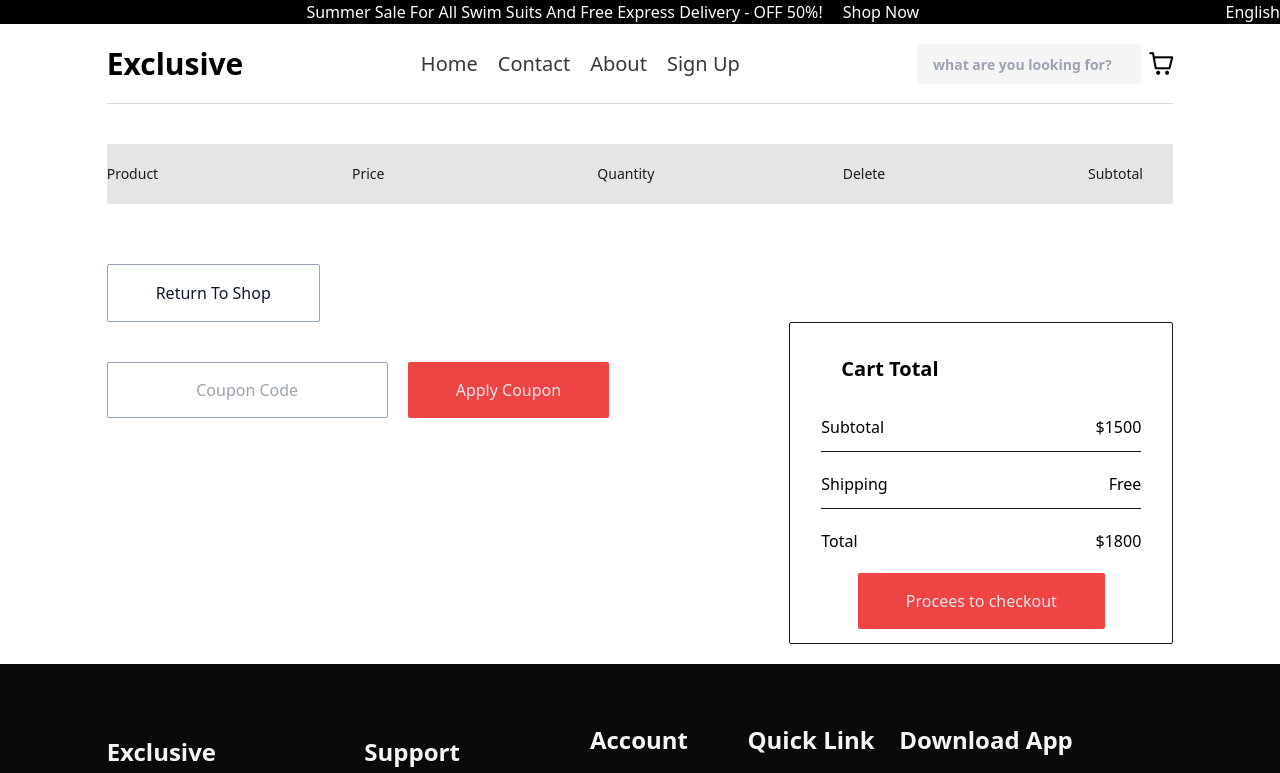
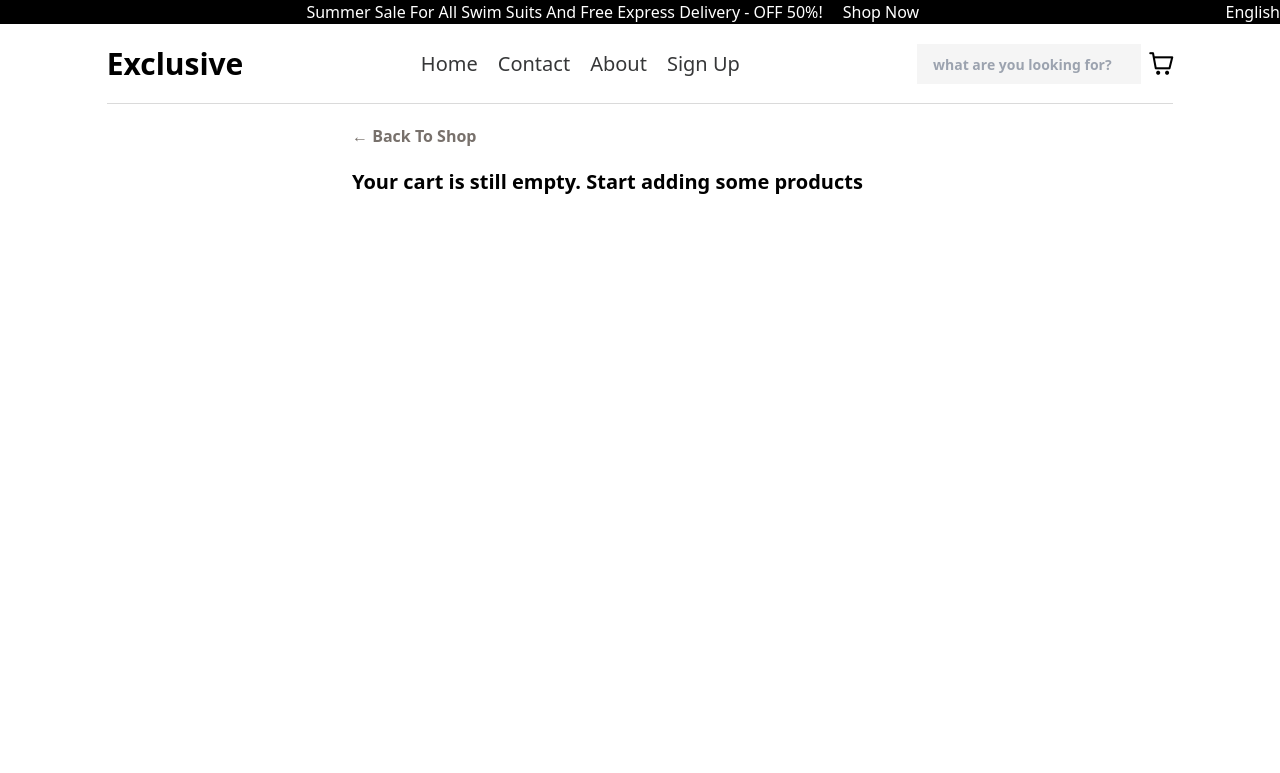
Before and after one commit to Tomo233/E-commerce, a React (Vite) app: page /cart in a window 1280 px wide. Shown: the top 773 px of the page. Built offline with nearby package versions, Linux system fonts and the light colour scheme.

Commit message:
render empty cart component if there is no products

```diff
--- a/src/features/cart/Cart.jsx
+++ b/src/features/cart/Cart.jsx
@@ -2,10 +2,12 @@ import { useSelector } from "react-redux";
 import Button from "../../components/Button";
 import CartItem from "./CartItem";
 import { getCartProducts } from "./CartSlice";
+import EmptyCart from "./EmptyCart";
 
 function Cart() {
   const products = useSelector(getCartProducts);
-  console.log(products);
+
+  if (!products.length) return <EmptyCart />;
 
   return (
     <section>
```
